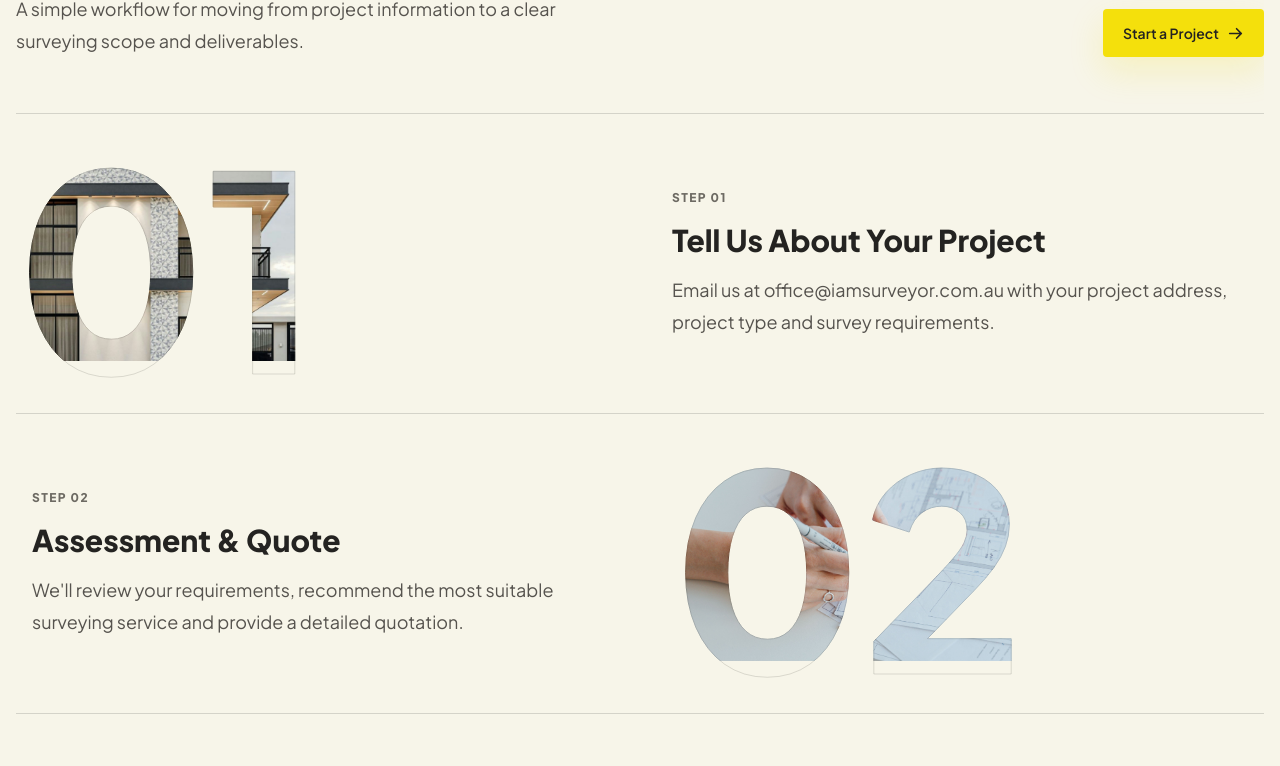
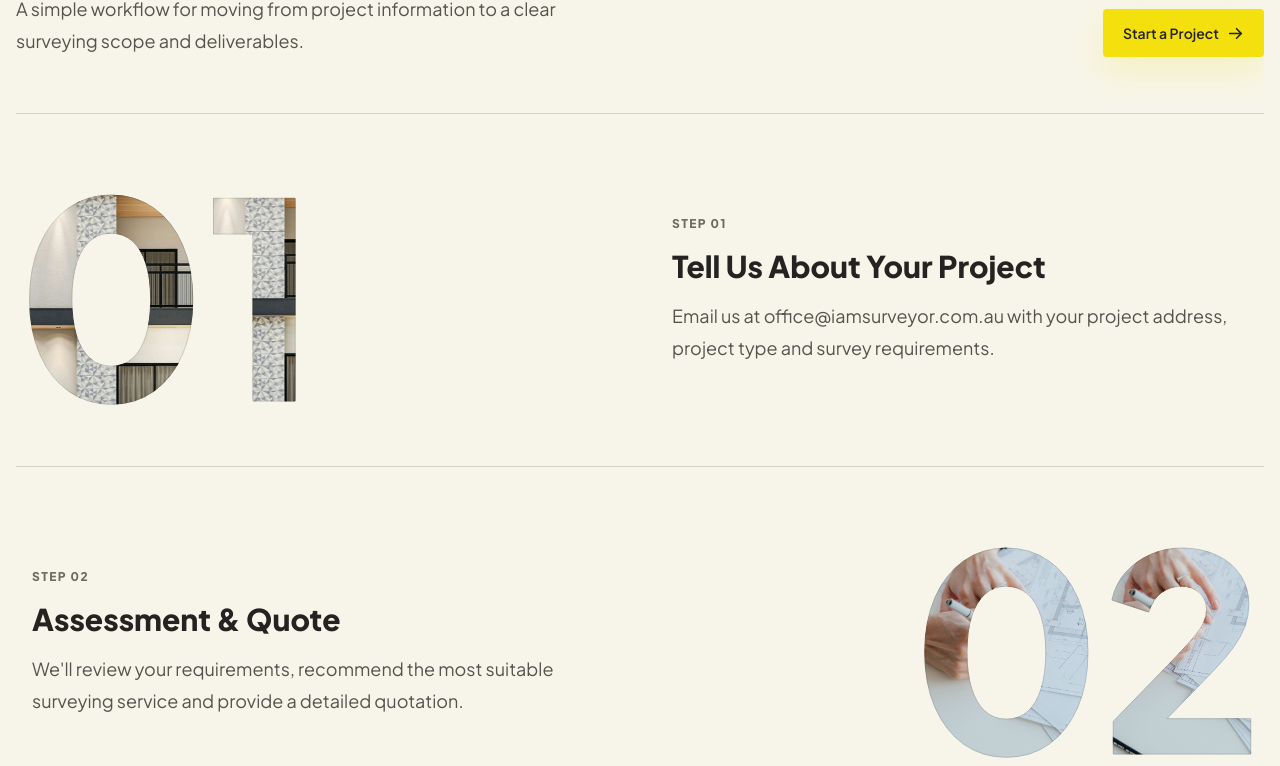
Before and after one commit to simingzhe0206-creator/IAM, a React (Vite) app: page / in a window 1280 px wide. Shown: the part 2297-3063 px from the top of the page. Built offline with nearby package versions, Linux system fonts and the light colour scheme; grey boxes are pictures that could not be loaded.

Commit message:
fix: refine process number masks and layout

```diff
--- a/src/components/ProjectTimeline.tsx
+++ b/src/components/ProjectTimeline.tsx
@@ -35,15 +35,22 @@ export function ProjectTimeline({ images }: { images: string[] }) {
             className="grid min-h-[300px] items-center gap-5 border-b border-[#242321]/16 py-8 md:grid-cols-2 md:gap-16 md:py-10"
           >
             <motion.div
-              className={`process-number select-none ${index % 2 ? 'md:order-2 md:text-right' : ''}`}
-              style={{ backgroundImage: `url(${images[index]})` }}
+              className={`process-number select-none ${index % 2 ? 'process-number--right md:order-2' : ''}`}
               initial={reduceMotion ? false : { opacity: 0 }}
               whileInView={reduceMotion ? undefined : { opacity: 1 }}
               viewport={{ once: true, amount: 0.45 }}
               transition={{ duration: 0.75, delay: index * 0.08 }}
               aria-hidden="true"
             >
-              {milestone.number}
+              {milestone.number.split('').map((digit) => (
+                <span
+                  className="process-number-glyph"
+                  key={digit}
+                  style={{ backgroundImage: `url(${images[index]})` }}
+                >
+                  {digit}
+                </span>
+              ))}
             </motion.div>
             <motion.div
               className={`max-w-xl ${index % 2 ? 'md:order-1 md:justify-self-end' : ''}`}
--- a/src/pages/Home.tsx
+++ b/src/pages/Home.tsx
@@ -128,7 +128,7 @@ export function Home() {
       </section>
 
       <section id="how-we-work" className="scroll-mt-20 border-y border-[#242321]/12 bg-[#f7f5e9] py-16 text-[#242321] md:py-24">
-        <div className="section-shell">
+          <div className="section-shell max-w-[1180px]">
           <div className="grid gap-10 overflow-hidden">
             <Reveal className="flex flex-col justify-between gap-6 md:flex-row md:items-end">
               <div>
--- a/src/styles.css
+++ b/src/styles.css
@@ -224,18 +224,35 @@ textarea {
 }
 
 .process-number {
+  display: flex;
+  width: fit-content;
+  gap: 0.02em;
+}
+
+.process-number-glyph {
   display: inline-block;
-  width: fit-content;
   color: transparent;
-  background-position: center;
-  background-size: cover;
+  background-color: #a8a39a;
+  background-blend-mode: multiply;
+  background-position: 54% 52%;
+  background-size: auto 160%;
   background-clip: text;
   -webkit-background-clip: text;
   font-size: clamp(8rem, 22vw, 17rem);
   font-weight: 800;
-  line-height: 0.72;
+  line-height: 1;
   letter-spacing: 0;
   -webkit-text-stroke: 1px rgba(36, 35, 33, 0.14);
+}
+
+.process-number-glyph:nth-child(2) {
+  background-position: 48% 58%;
+}
+
+@media (min-width: 768px) {
+  .process-number--right {
+    margin-left: auto;
+  }
 }
 
 .project-vertical-title {
```
